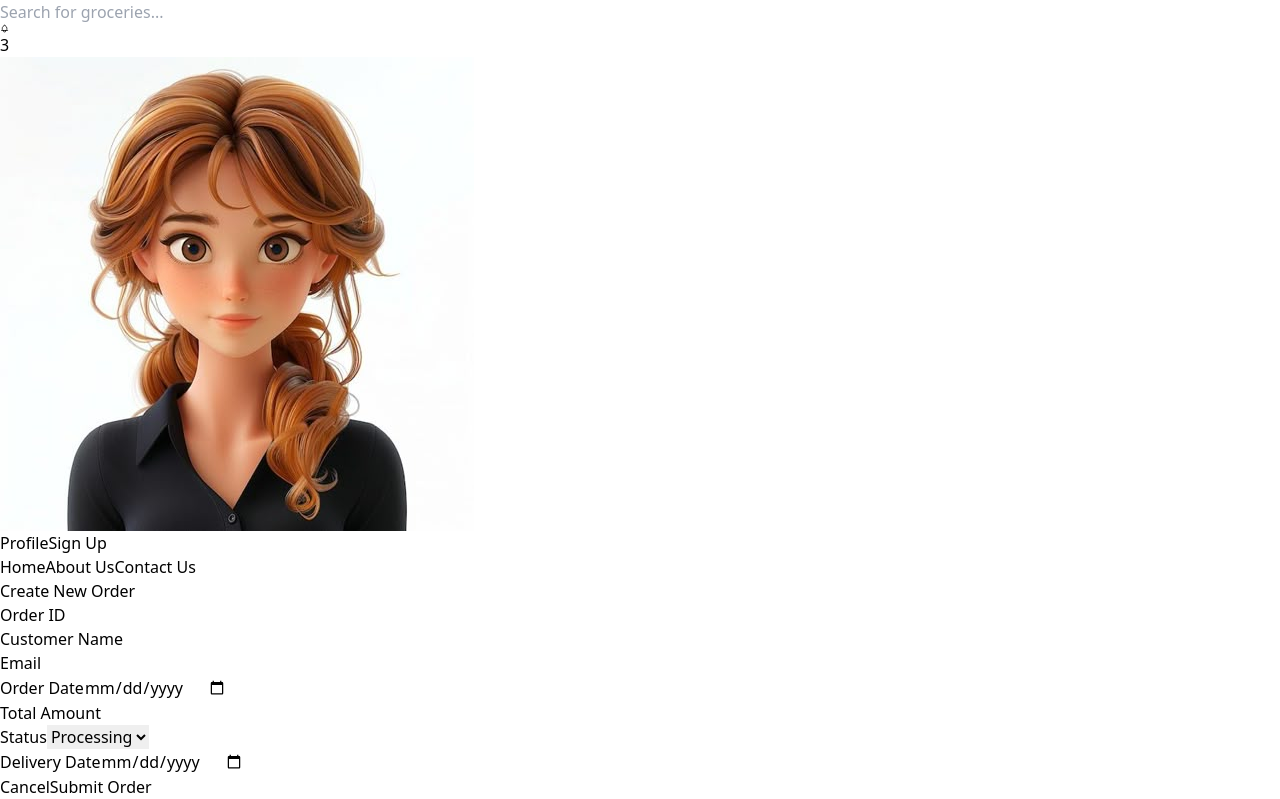
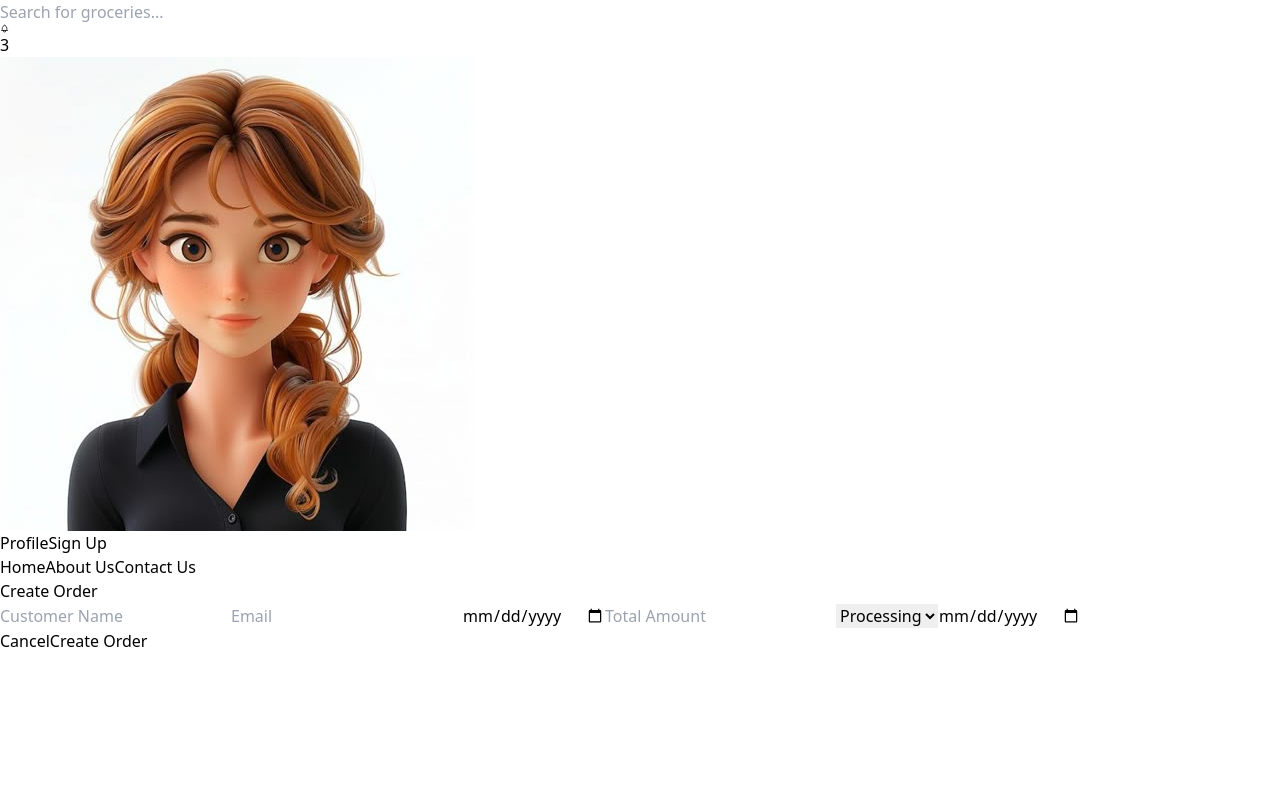
Before and after one commit to KMSDulshan/grocery-mate, a React (Vite) app in the folder frontend/: page /orderform in a window 1280 px wide. Shown: the part 1328-2127 px from the top of the page. After the commit the page ends 1981 px from the top, so only its background shows below. Built offline with nearby package versions, Linux system fonts and the light colour scheme.

Commit message:
feet:oder frontend

```diff
--- a/frontend/src/component/OrderForm.jsx
+++ b/frontend/src/component/OrderForm.jsx
@@ -1,8 +1,9 @@
-import React, { useState } from "react";
+import React, { useState, useEffect } from "react";
+import { useNavigate, useLocation } from "react-router-dom";
+import axios from "axios";
 
 const OrderForm = () => {
   const [formData, setFormData] = useState({
-    id: "",
     customer: "",
     email: "",
     date: "",
@@ -10,135 +11,111 @@ const OrderForm = () => {
     status: "Processing",
     delivery: "",
   });
+  const navigate = useNavigate();
+  const location = useLocation();
+  const mode = location.state?.mode || "add";
+  const orderData = location.state?.order || {};
+
+  useEffect(() => {
+    if (mode === "edit" && orderData.id) {
+      setFormData(orderData);
+    }
+  }, [mode, orderData]);
 
   const handleChange = (e) => {
     setFormData({ ...formData, [e.target.name]: e.target.value });
   };
 
-  const handleSubmit = (e) => {
+  const handleSubmit = async (e) => {
     e.preventDefault();
-    console.log("Order Submitted", formData);
-  };
-
-  const handleCancel = () => {
-    setFormData({
-      id: "",
-      customer: "",
-      email: "",
-      date: "",
-      total: "",
-      status: "Processing",
-      delivery: "",
-    });
+    try {
+      if (mode === "edit") {
+        await axios.put(`http://localhost:5000/orders/${orderData.id}`, formData);
+        alert("Order updated successfully!");
+      } else {
+        await axios.post("http://localhost:5000/orders", formData);
+        alert("Order created successfully!");
+      }
+      navigate("/orders");
+    } catch (err) {
+      alert(err.response?.data?.message || `Failed to ${mode === "edit" ? "update" : "create"} order.`);
+    }
   };
 
   return (
-    <div className="min-h-screen flex items-center justify-center">
-      <div className="bg-white shadow-lg rounded-3xl p-10 w-full max-w-xl border border-gray-300">
-        <h2 className="text-3xl font-semibold text-green-800 mb-6 text-center">Create New Order</h2>
-        <form onSubmit={handleSubmit} className="space-y-6">
-          <div className="grid grid-cols-1 md:grid-cols-2 gap-6">
-            <div>
-              <label className="block text-sm font-medium text-gray-700">Order ID</label>
-              <input
-                type="text"
-                name="id"
-                value={formData.id}
-                onChange={handleChange}
-                className="mt-2 block w-full p-3 border border-gray-300 rounded-lg shadow-sm focus:ring-2 focus:ring-green-400 focus:border-green-400"
-                required
-              />
-            </div>
-
-            <div>
-              <label className="block text-sm font-medium text-gray-700">Customer Name</label>
+    <div className="p-6 bg-gray-100 min-h-screen flex justify-center items-center">
+      <div className="bg-white p-8 rounded-lg shadow-lg w-full max-w-lg">
+        <h2 className="text-2xl font-semibold text-green-700 mb-6 text-center">
+          {mode === "edit" ? "Edit Order" : "Create Order"}
+        </h2>
+        <form onSubmit={handleSubmit} className="space-y-4">
           <input
             type="text"
             name="customer"
             value={formData.customer}
             onChange={handleChange}
-                className="mt-2 block w-full p-3 border border-gray-300 rounded-lg shadow-sm focus:ring-2 focus:ring-green-400 focus:border-green-400"
+            placeholder="Customer Name"
+            className="w-full p-3 border rounded-lg"
             required
           />
-            </div>
-
-            <div>
-              <label className="block text-sm font-medium text-gray-700">Email</label>
           <input
             type="email"
             name="email"
             value={formData.email}
             onChange={handleChange}
-                className="mt-2 block w-full p-3 border border-gray-300 rounded-lg shadow-sm focus:ring-2 focus:ring-green-400 focus:border-green-400"
+            placeholder="Email"
+            className="w-full p-3 border rounded-lg"
             required
           />
-            </div>
-
-            <div>
-              <label className="block text-sm font-medium text-gray-700">Order Date</label>
           <input
             type="date"
             name="date"
             value={formData.date}
             onChange={handleChange}
-                className="mt-2 block w-full p-3 border border-gray-300 rounded-lg shadow-sm focus:ring-2 focus:ring-green-400 focus:border-green-400"
+            className="w-full p-3 border rounded-lg"
             required
           />
-            </div>
-
-            <div>
-              <label className="block text-sm font-medium text-gray-700">Total Amount</label>
           <input
-                type="text"
+            type="number"
             name="total"
             value={formData.total}
             onChange={handleChange}
-                className="mt-2 block w-full p-3 border border-gray-300 rounded-lg shadow-sm focus:ring-2 focus:ring-green-400 focus:border-green-400"
+            placeholder="Total Amount"
+            className="w-full p-3 border rounded-lg"
             required
           />
-            </div>
-
-            <div>
-              <label className="block text-sm font-medium text-gray-700">Status</label>
           <select
             name="status"
             value={formData.status}
             onChange={handleChange}
-                className="mt-2 block w-full p-3 border border-gray-300 rounded-lg shadow-sm focus:ring-2 focus:ring-green-400 focus:border-green-400"
+            className="w-full p-3 border rounded-lg"
           >
             <option value="Processing">Processing</option>
             <option value="Delivered">Delivered</option>
             <option value="Pending">Pending</option>
             <option value="Canceled">Canceled</option>
           </select>
-            </div>
-
-            <div>
-              <label className="block text-sm font-medium text-gray-700">Delivery Date</label>
           <input
             type="date"
             name="delivery"
             value={formData.delivery}
             onChange={handleChange}
-                className="mt-2 block w-full p-3 border border-gray-300 rounded-lg shadow-sm focus:ring-2 focus:ring-green-400 focus:border-green-400"
+            className="w-full p-3 border rounded-lg"
             required
           />
-            </div>
-          </div>
-
-          <div className="flex justify-between gap-6 mt-6">
+          <div className="flex justify-end gap-4">
             <button
               type="button"
-              onClick={handleCancel}
-              className="bg-red-500 text-white px-6 py-3 rounded-lg shadow-md hover:bg-red-600 focus:ring-2 focus:ring-red-400"
+              onClick={() => navigate("/order")}
+              className="px-4 py-2 bg-gray-300 rounded-lg hover:bg-gray-400"
             >
               Cancel
             </button>
             <button
               type="submit"
-              className="bg-green-600 text-white px-6 py-3 rounded-lg shadow-md hover:bg-green-700 focus:ring-2 focus:ring-green-400"
+              className="px-4 py-2 bg-green-600 text-white rounded-lg hover:bg-green-700"
             >
-              Submit Order
+              {mode === "edit" ? "Update Order" : "Create Order"}
             </button>
           </div>
         </form>
```
Also changed, not shown: frontend/src/component/OrderPage.jsx (added, +64 -0 lines), frontend/src/component/OrdersManagement.jsx (added, +75 -0 lines). Lines whose indentation alone changed are shown as unchanged.
